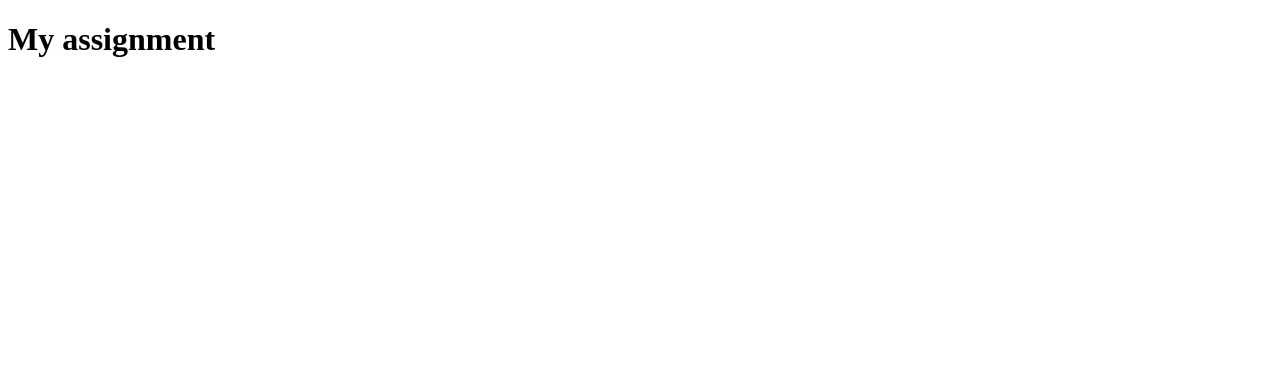
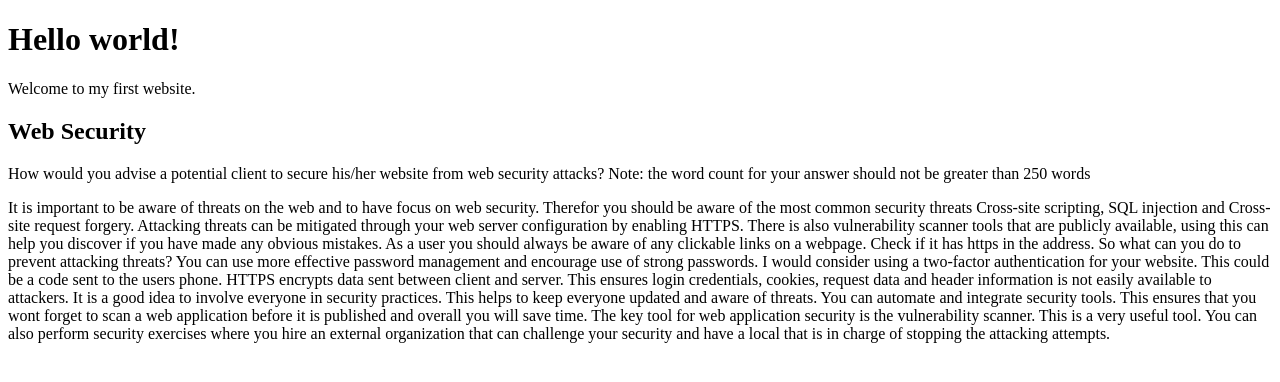
Before and after one commit to Noroff-FEU-Assignments/cross-course-project-Vidic15, a plain HTML site: page index.html in a window 1280 px wide. Drawn offline with Linux system fonts and the light colour scheme.

Commit message:
Added answer and made folders

```diff
--- a/index.html
+++ b/index.html
@@ -1,12 +1,20 @@
 <!DOCTYPE html>
-<html lang="en">
-<head>
-    <meta charset="UTF-8">
-    <meta http-equiv="X-UA-Compatible" content="IE=edge">
-    <meta name="viewport" content="width=device-width, initial-scale=1.0">
-    <title>My assignment</title>
-</head>
-<body>
-  <h1>My assignment</h1>
-</body>
+<html>
+  <head>
+    <title>My first website</title>
+  </head>
+  <body>
+    <h1>Hello world!</h1>
+    <p>Welcome to my first website.</p>
+    <h2>Web Security</h2>
+    <p id="web-security-question">How would you advise a potential client to secure his/her website from web security attacks? Note: the word count for your answer should not be greater than 250 words</p>
+    <p id="web-security-answer">It is important to be aware of threats on the web and to have focus on web security. Therefor you should be aware of the most common security threats Cross-site scripting, SQL injection and Cross-site request forgery.
+
+        Attacking threats can be mitigated through your web server configuration by enabling HTTPS. There is also vulnerability scanner tools that are publicly available, using this can help you discover if you have made any obvious mistakes. As a user you should always be aware of any clickable links on a webpage. Check if it has https in the address.
+
+        So what can you do to prevent attacking threats? You can use more effective password management and encourage use of strong passwords. I would consider using a two-factor authentication for your website. This could be a code sent to the users phone. HTTPS encrypts data sent between client and server. This ensures login credentials, cookies, request data and header information is not easily available to attackers.
+
+        It is a good idea to involve everyone in security practices. This helps to keep everyone updated and aware of threats. You can automate and integrate security tools. This ensures that you wont forget to scan a web application before it is published and overall you will save time. The key tool for web application security is the vulnerability scanner. This is a very useful tool. You can also perform security exercises where you hire an external organization that can challenge your security and have a local that is in charge of stopping the attacking attempts.
+        </p>
+  </body>
 </html>
```
